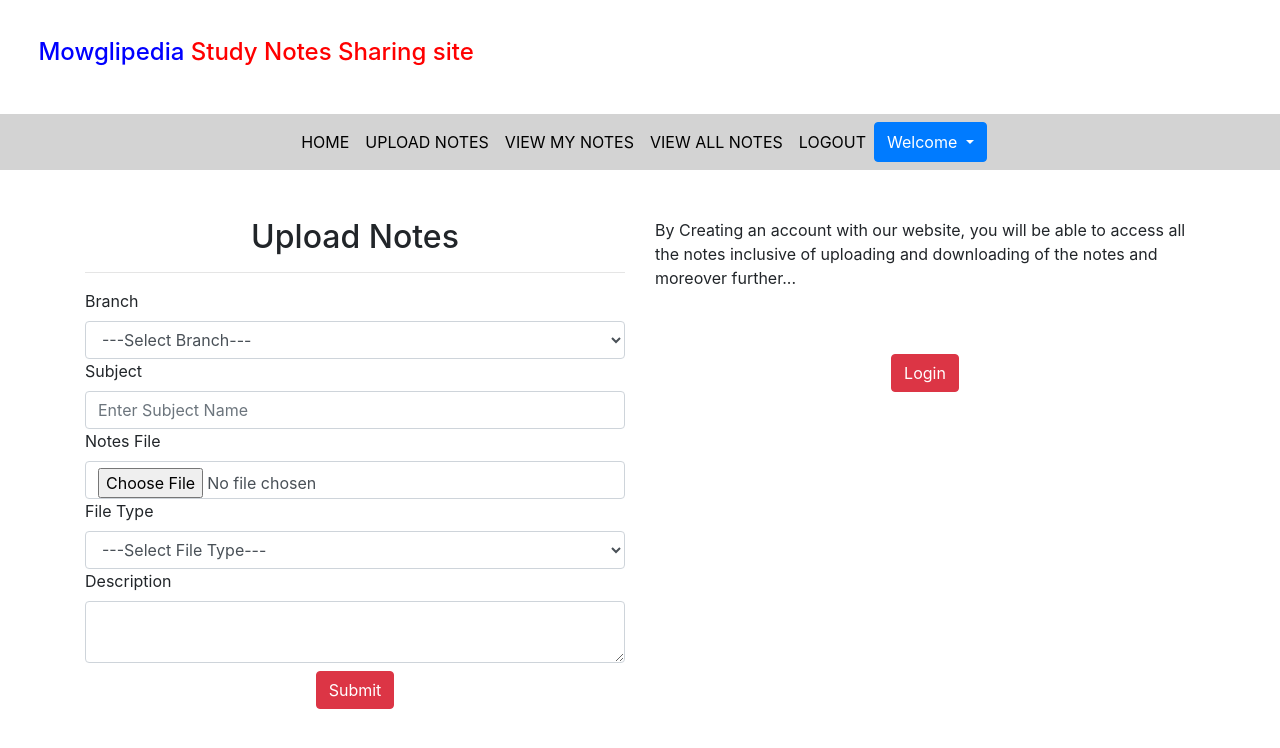
After one commit to Courage003/Notes-Making-Application, a Django app: page /upload_notes/ in a window 1280 px wide. The commit adds this page. Shown: the top 748 px of the page. Run offline with Django 5.2, Linux system fonts and the light colour scheme; a user stored in the database is signed in; some libraries are stand-ins or nearby versions.

Commit message:
Check for upload_notes bug issue

```diff
--- a/NotesSharingWeb/NotesSharingWeb/settings.py
+++ b/NotesSharingWeb/NotesSharingWeb/settings.py
@@ -119,6 +119,8 @@ USE_TZ = True
 
 STATIC_URL = '/static/'
 STATICFILES_DIRS = [BASE_DIR / "static"]
+MEDIA_URL='/media/'
+MEDIA_ROOT=os.path.join(BASE_DIR, 'media')
 
 # Default primary key field type
 # https://docs.djangoproject.com/en/5.0/ref/settings/#default-auto-field
--- a/NotesSharingWeb/NotesSharingWeb/urls.py
+++ b/NotesSharingWeb/NotesSharingWeb/urls.py
@@ -32,7 +32,9 @@ urlpatterns = [
     path('logout/', Logout, name='logout'),
     path('profile/', profile, name='profile'),
     path('changepassword/', changepassword, name='changepassword'),
-]
+    path('edit_profile/', edit_profile, name='edit_profile'),
+    path('upload_notes/', upload_notes, name='upload_notes'),
+]+ static(settings.MEDIA_URL,document_root=settings.MEDIA_ROOT)
 
 if settings.DEBUG:
     urlpatterns += static(settings.STATIC_URL, document_root=settings.STATIC_ROOT)
--- a/NotesSharingWeb/notes/templates/profile.html
+++ b/NotesSharingWeb/notes/templates/profile.html
@@ -46,7 +46,7 @@
             {{data.branch}}
         </div>
     </div>
-    <a href="" class="btn btn-primary mt-5">Edit Profile</a>
+    <a href="{% url 'edit_profile' %}" class="btn btn-primary mt-5">Edit Profile</a>
 </div>
 
 
--- /dev/null
+++ b/NotesSharingWeb/notes/templates/upload_notes.html
@@ -0,0 +1,71 @@
+{% extends 'user_nav.html' %}
+{% load static %}
+{% block body %}
+<div class="container mt-5">
+    <div class="row">
+
+        <div class="col-sm-6">
+            <h2 class="text-center">Upload Notes</h2>
+            <hr>
+
+            <form method="POST" enctype="multipart/form-data">
+                {% csrf_token %}
+                <label>Branch</label>
+                <select class="form-control"  name="branch">
+                    <option value="">---Select Branch---</option>
+                    <option value="Computer Science">Computer Science</option>
+                    <option value="Electronics and Communication">Electronics and Communication</option>
+                    <option value="Electrical">Electrical</option>
+                    <option value="Electronics and Instrumentation">Electronics and Instrumentation</option>
+                    <option value="Mechanical">Mechanical</option>
+                    <option value="Civil">Civil</option>
+                    <option value="Chemical">Chemical</option>
+                    <option value="Production">Production</option>
+                    <option value="Biotech">Biotech</option>
+                </select>
+
+                <label>Subject</label>
+                <input type="text" class="form-control" placeholder="Enter Subject Name" name="subject">
+
+                <label>Notes File</label>
+                <input type="file" class="form-control"  name="notesfile">
+
+                <label>File Type</label>
+                <select class="form-control"  name="filetype">
+                    <option value="">---Select File Type---</option>
+                    <option value="Computer Science">PDF</option>
+                    <option value="Electronics and Communication">PPT</option>
+                    <option value="Electrical">DOCX</option>
+                    <option value="Electronics and Instrumentation">TXT</option>
+                    <option value="Mechanical">Image</option>
+                    <option value="Civil">Zip/RAR</option>
+
+                </select>
+                <label>Description</label>
+                <textarea name="description" class="form-control"></textarea>
+
+
+                <center><input type="submit" class="btn btn-danger mt-2" value="Submit"></center>
+            </form>
+        </div>
+        <div class="col-sm-6">
+
+            <p>By Creating an account with our website, you will be able to access all the notes inclusive of uploading and downloading of the notes and moreover further...</p>
+            <center><a href="{% url 'login' %}" class="btn btn-danger text-white  mt-5"> Login </a></center>
+        </div>
+    </div>
+</div>
+
+{% if error == "no" %}
+<script>
+    alert('Notes Uploaded Successfully');
+
+</script>
+{% endif %}
+
+{% if error == "yes" %}
+<script>
+    alert("Something went wrong, Try Again");
+</script>
+{% endif %}
+{% endblock %}
--- a/NotesSharingWeb/notes/templates/user_nav.html
+++ b/NotesSharingWeb/notes/templates/user_nav.html
@@ -22,7 +22,7 @@
                 <a class="nav-link" href="{% url 'profile' %}">HOME</a>
             </li>
             <li class="navbar-item">
-                <a class="nav-link" href="#">UPLOAD NOTES</a>
+                <a class="nav-link" href="{% url 'upload_notes' %}">UPLOAD NOTES</a>
             </li>
             <li class="navbar-item">
                 <a class="nav-link" href="#">VIEW MY NOTES</a>
@@ -38,7 +38,7 @@
                 <button type="button" class="btn btn-primary dropdown-toggle" data-toggle="dropdown">Welcome {{request.user.fname}}</button>
                 <div class="dropdown-menu">
                     <a href="{% url 'profile' %}" class="dropdown-item">PROFILE</a>
-                    <a href="#" class="dropdown-item">EDIT PROFILE</a>
+                    <a href="{% url 'edit_profile' %}" class="dropdown-item">EDIT PROFILE</a>
                     <a href="{% url 'changepassword' %}" class="dropdown-item">CHANGE PASSWORD</a>
                 </div>
             </div>
--- a/NotesSharingWeb/notes/views.py
+++ b/NotesSharingWeb/notes/views.py
@@ -2,7 +2,7 @@ from django .shortcuts import render, redirect
 from django.contrib.auth.models import User
 from .models import *
 from django.contrib.auth import authenticate, logout, login
-
+from datetime import date
 def about(request):
     return render(request, 'about.html')
 
@@ -115,3 +115,68 @@ def changepassword(request):
             error="yes"
     d = {'error':error}
     return render(request, 'changepassword.html',d)
+
+
+def edit_profile(request):
+    if not request.user.is_authenticated:
+        return redirect('login')
+    #login nhi kiya toh vaapis ajaao login page par
+
+
+    user = User.objects.get(id=request.user.id)
+    data = Signup.objects.get(user = user)
+    error = False
+    if request.method == 'POST':
+        f = request.POST['firstname']
+        l = request.POST['lastname']
+        c = request.POST['contact']
+        b = request.POST['branch']
+
+        user.first_name = f
+        user.last_name = l
+        data.contact = c
+        data.branch = b
+
+        user.save()
+        data.save()
+        error = True
+    d = {'data': data, 'user':user, 'error': error}
+    return render(request, 'edit_profile.html', d)
+
+
+
+def upload_notes(request):
+    if not request.user.is_authenticated:
+        return redirect('login')
+
+    error = ""
+    if request.method == "POST":
+        b = request.POST.get('branch')
+        s = request.POST.get('subject')
+        n = request.FILES.get('notesfile')
+        f = request.POST.get('filetype')
+        d = request.POST.get('description')
+        u = User.objects.filter(username=request.user.username).first()
+
+        if not (b and s and n and f and d):
+            error = "yes"
+        else:
+            try:
+                notes = Notes.objects.create(
+                    user=u,
+                    uploadingdate=date.today(),
+                    branch=b,
+                    subject=s,
+                    notesfile=n,
+                    filetype=f,
+                    description=d,
+                    status='Pending'
+                )
+                notes.save()
+                error = "no"
+            except Exception as e:
+                print(f"Error: {e}")
+                error = "yes"
+
+    d = {'error': error}
+    return render(request, 'upload_notes.html', d)
```
Also changed, not shown: NotesSharingWeb/notes/templates/edit_profile.html (added, +69 -0 lines), NotesSharingWeb/db.sqlite3.
